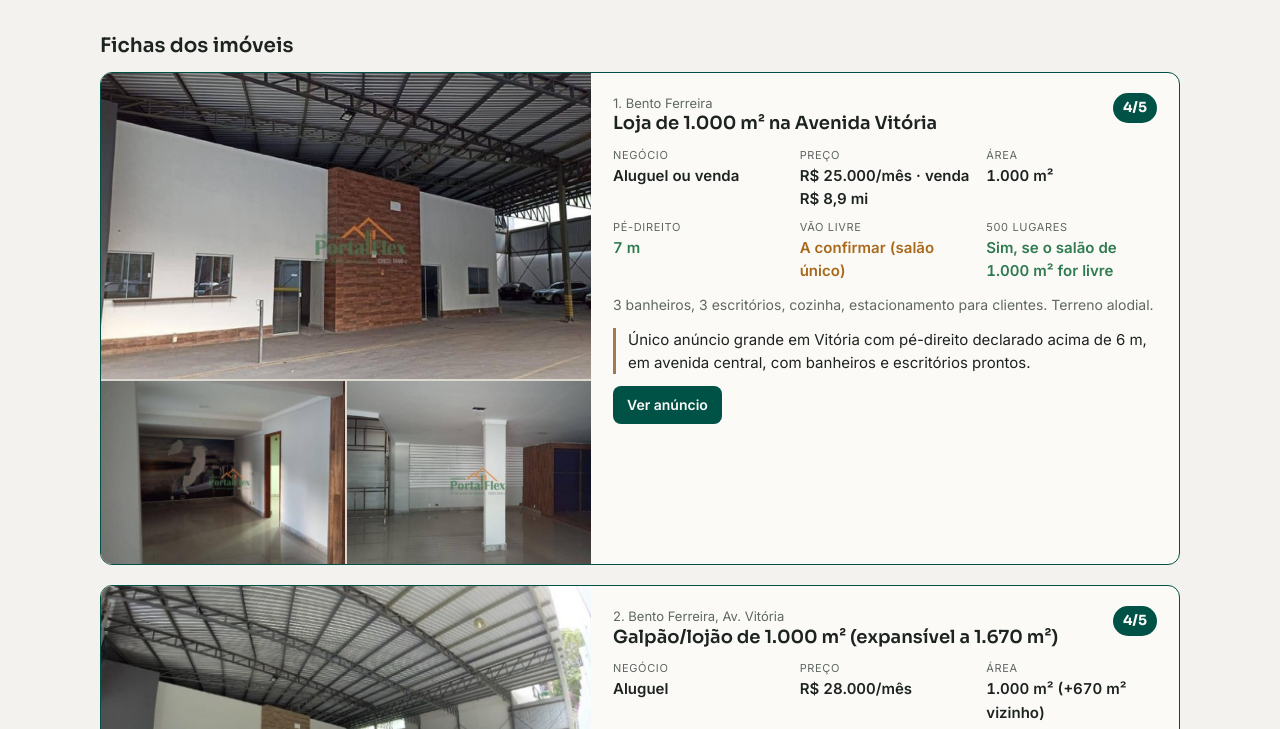
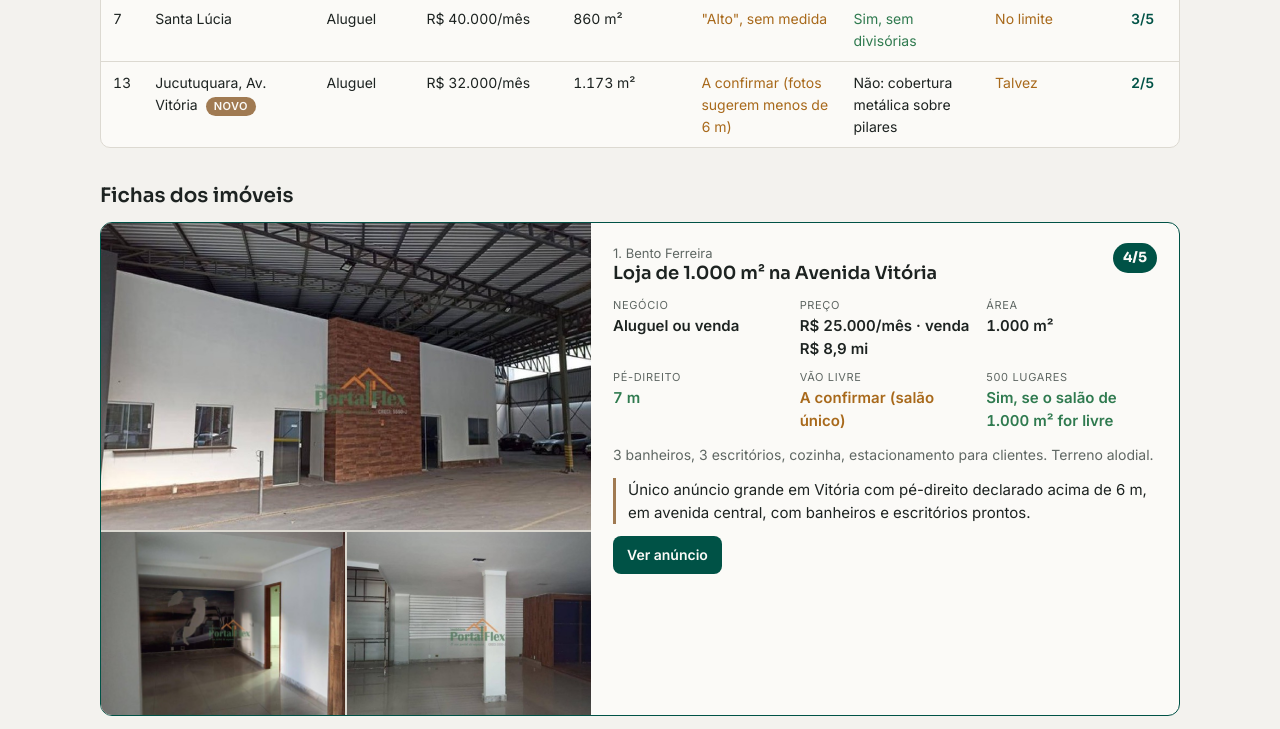
Before and after one commit to zionchurchvix/zion-imoveis-silver, a plain HTML site: page index.html in a window 1280 px wide. Shown: the part 1058-1787 px from the top of the page. Drawn offline with Linux system fonts and the light colour scheme.

Commit message:
Busca diária 17/11/2026

```diff
--- a/index.html
+++ b/index.html
@@ -167,7 +167,8 @@ const IM = [
  {n:9,cab:"nao",cabTxt:"Não: o vão de galpão é de cerca de 392 m²",nome:"Galpão de 1.295 m² + mezanino de 380 m²",bairro:"Ilha de Santa Maria, R. Pedro Carlos de Souza",neg:"Aluguel",preco:"R$ 21.000/mês",area:"1.295 m² + 380 m²",pd:"A confirmar",vao:"A confirmar",estr:"4 banheiros, recepção, diretoria com banheiro, salas, copa, vestiário. Adequações permitidas.",why:"Bom preço e apoio pronto, mas a descrição fala em só 392 m² de armazenamento, o que pode deixar o salão pequeno.",nota:3,fotos:3,links:[["Ver anúncio","https://deztop.com/br/imovel/278724930/galpao-deposito-vitoria"]]},
  {n:10,cab:"nao",cabTxt:"Não: térreo de 618 m² com sobreloja",nome:"Prédio de 1.379 m² na Av. Marechal Campos",bairro:"De Lourdes",neg:"Aluguel",preco:"R$ 25.000/mês",area:"1.379 m²",pd:"A confirmar",vao:"A confirmar",estr:"Térreo de 618 m² com sobreloja + 2 andares de 270 m². Banheiros em todos os andares, 17 vagas.",why:"Andares servem para as salas de apoio, mas o térreo com sobreloja dificilmente terá 6 m livres em 450 m².",nota:2,fotos:3,links:[["Ver anúncio","https://deztop.com/br/imovel/295318006/galpao-deposito-5-vagas-vitoria"]]},
  {n:11,cab:"nao",cabTxt:"Não: o templo dependeria de cobrir a quadra",nome:"Ex-escola de 1.000 m² com quadra",bairro:"República, R. Zely de Paula",neg:"Aluguel",preco:"R$ 8.500/mês",area:"1.000 m² em 3 pavimentos",pd:"A confirmar",vao:"Só a quadra, com obra",estr:"7 salas, biblioteca, 6 banheiros, último andar aberto.",why:"Muito barato e já tem salas e banheiros, mas o templo depende de cobrir ou reformar a quadra.",nota:2,fotos:3,links:[["Ver anúncio","https://deztop.com/br/imovel/266646056/apartamento-vitoria"]]},
- {n:12,cab:"nao",cabTxt:"Não: agência em 2 pavimentos, sem salão de 680 m²",nome:"Ex-agência Santander em leilão",bairro:"Centro, Av. Princesa Isabel, 571",neg:"Venda (leilão)",preco:"R$ 6.224.000",area:"1.661 m² construídos",pd:"A confirmar",vao:"A confirmar",estr:"Térreo e pavimento superior, 19 vagas externas. Desocupado, vendido no estado.",why:"Ótimo estacionamento, mas uma agência de dois pavimentos raramente tem 450 m² com 6 m livres.",nota:2,fotos:3,links:[["Ver anúncio","https://deztop.com/br/imovel/296128052/galpao-deposito-19-vagas-vitoria"]]}
+ {n:12,cab:"nao",cabTxt:"Não: agência em 2 pavimentos, sem salão de 680 m²",nome:"Ex-agência Santander em leilão",bairro:"Centro, Av. Princesa Isabel, 571",neg:"Venda (leilão)",preco:"R$ 6.224.000",area:"1.661 m² construídos",pd:"A confirmar",vao:"A confirmar",estr:"Térreo e pavimento superior, 19 vagas externas. Desocupado, vendido no estado.",why:"Ótimo estacionamento, mas uma agência de dois pavimentos raramente tem 450 m² com 6 m livres.",nota:2,fotos:3,links:[["Ver anúncio","https://deztop.com/br/imovel/296128052/galpao-deposito-19-vagas-vitoria"]]},
+ {n:13,cab:"talvez",cabTxt:"Talvez: 1.173 m² sobram, mas é pátio coberto de revenda, com pilares e cobertura que parece baixa",nome:"Ex-revenda de veículos de 1.173 m² na Av. Vitória, 3237",bairro:"Jucutuquara, Av. Vitória",neg:"Aluguel",preco:"R$ 32.000/mês",area:"1.173 m²",pd:"A confirmar (fotos sugerem menos de 6 m)",vao:"Não: cobertura metálica sobre pilares",estr:"Pátio coberto com fachada de vidro para a avenida (loja 01). Banheiros, escritórios e vagas: a confirmar.",why:"Área e endereço bons, mas hoje é um pátio aberto de carros. Exigiria fechar, tratar acústica e provavelmente elevar a cobertura. O anúncio não tem descrição.",nota:2,novo:"17/11",fotos:3,links:[["Ver anúncio","https://deztop.com/br/imovel/299424194/galpao-deposito-vitoria"]]}
 ];
 const esc=s=>String(s).replace(/[&<>"]/g,c=>({"&":"&amp;","<":"&lt;",">":"&gt;",'"':"&quot;"}[c]));
 const cls=v=>/^A confirmar|sem medida/.test(v)?"pend":/^Sim|^\d/.test(v)?"yes":"";
```
Also changed, not shown: fotos/13a.jpg (added), fotos/13b.jpg (added), fotos/13c.jpg (added).
